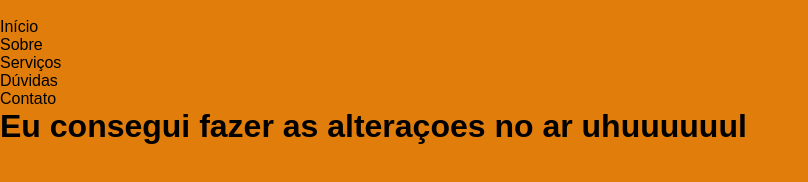
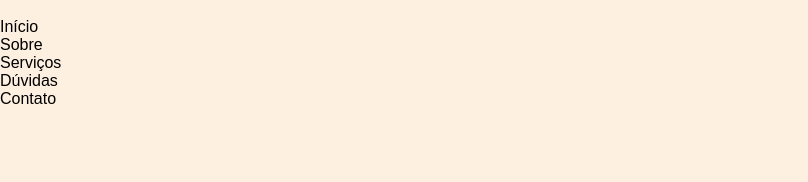
Before and after one commit to Alexandredomonteferreira25/site-institucional, a plain HTML site: page index.html in a window 1280 px wide. Shown: the whole page, without its empty margins (0-808 px from the left). Drawn offline with Linux system fonts and the light colour scheme.

Commit message:
Mudança no HTML e CSS

```diff
--- a/assets/css/style.css
+++ b/assets/css/style.css
@@ -3,5 +3,5 @@
     font-family: Arial, Helvetica, sans-serif;
     margin: 0;
     padding: 0;
-    background-color: #e07d0b;
+    background-color: #fdf0e1;
 }
--- a/index.html
+++ b/index.html
@@ -18,7 +18,6 @@
                     <li>Dúvidas</li>
                     <li>Contato</li>
                 </ul>
-            <h1>Eu consegui fazer as alteraçoes no ar uhuuuuuul</h1>
             </div>
         </header>
     </main>
```
